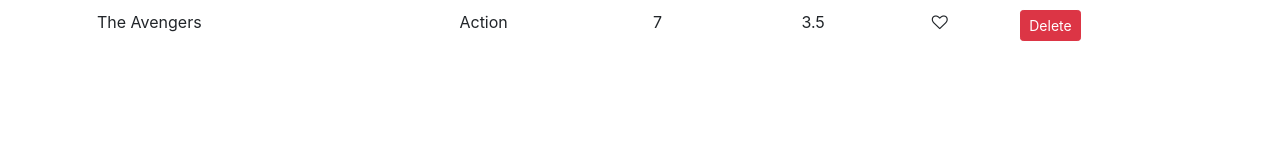
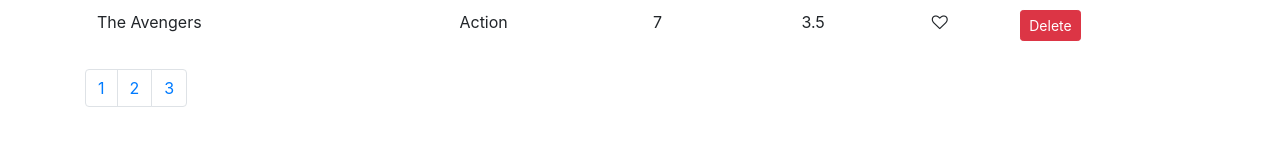
Before and after one commit to Bella1919/React-Movies-App-demo, a React (Create React App) app: page / in a window 1280 px wide. Shown: the part 561-706 px from the top of the page. Built offline with nearby package versions, Linux system fonts and the light colour scheme.

Commit message:
add pages number

```diff
--- a/package.json
+++ b/package.json
@@ -8,6 +8,7 @@
     "@testing-library/user-event": "^12.7.3",
     "bootstrap": "^4.5.2",
     "font-awesome": "^4.7.0",
+    "lodash": "^4.17.10",
     "react": "^17.0.1",
     "react-dom": "^17.0.1",
     "react-scripts": "4.0.3",
--- /dev/null
+++ b/src/components/common/pagination.jsx
@@ -0,0 +1,28 @@
+import React from 'react';
+import _ from 'lodash';
+
+const Pagination = (props) => {
+    const { itemsCount, pageSize } = props;
+    const pagesCount = Math.ceil(itemsCount/pageSize);
+    //Base on the pagesCount we need creat a array to the pages insaid like this:
+    //[1,2.....pagesCount].map() , use lodash to get the array.
+    if(pagesCount===1)return null;
+    //We dont want to show the page number when it equal to 1.
+    const pages = _.range(1,pagesCount +1 );
+    //cause the .range dont includ the end numbers(pagesCount) itself, so we have to add +1.
+
+    return (
+        <nav>
+            <ul className="pagination">
+                {pages.map(page=>(
+                    <li key ={page} className="page-item">
+                    <a className="page-link">{page}</a>
+                    </li>
+                ))}
+            </ul>
+        </nav>
+
+    );
+}
+
+export default Pagination;
--- a/src/components/movies.jsx
+++ b/src/components/movies.jsx
@@ -1,11 +1,13 @@
 import React, { Component } from 'react';
 import { getMovies } from '../services/fakeMovieService';
 import Like from './common/like'
+import Pagination from './common/pagination'
 
 class Movies extends Component {
     //Movie Data pass in
     state = {
-       movies:getMovies()
+       movies:getMovies(),
+       pageSize:4
     };
     //When the handleDelete has a argument 'movie' have to change the callway
     //to arrow function call as well to pass the argument.
@@ -21,9 +23,12 @@
         movies[index].like = !movies[index].like;
         this.setState({ movies });
     };
+    handlePageChange = (page)=>{
+        console.log(page)
+    };
 
     render() {
-        //Put the prpperty 'length' in to a object variable.
+        //Put the prpperty 'length' in to a object variable destructure.
         const {length:count} = this.state.movies;
         if(count===0)
         return <p>There are no movies in the database.</p>;
@@ -65,6 +70,11 @@
 
                 </tbody>
             </table>
+            <Pagination itemsCount={count}
+                        // pageSize={10}
+                        pageSize={this.state.pageSize}
+                        onPageChange={this.handlePageChange}
+            />
         </React.Fragment>
         );
     }
```
Also changed, not shown: 1 other file (tests, documents, lock files or other folders).
